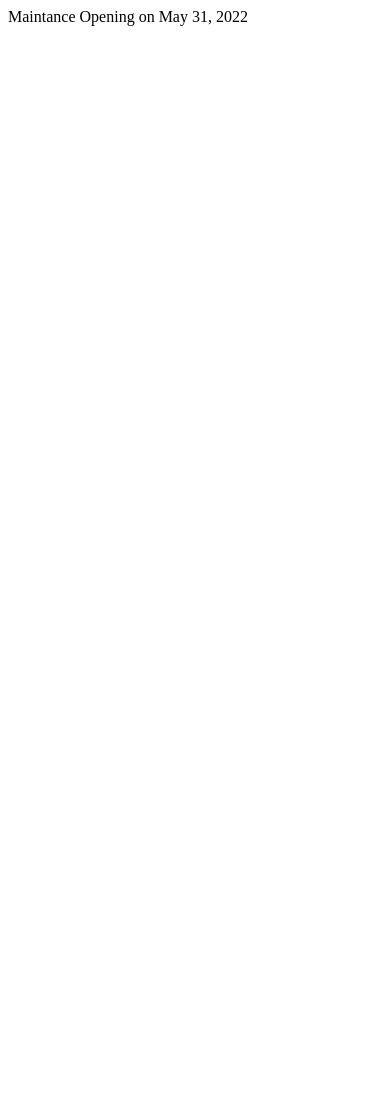
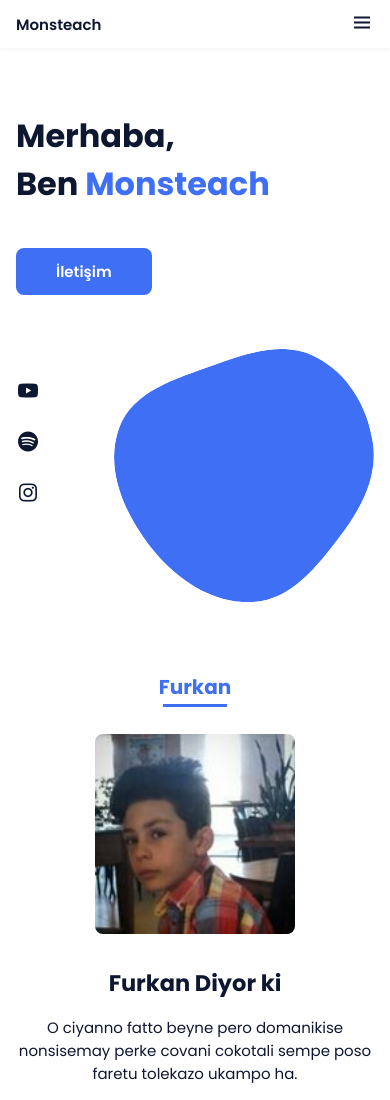
Before and after one commit to monsteach/welcome, a plain HTML site: page index.html in a window 390 px wide. Shown: the top 1100 px of the page. Before the commit the page ends 844 px from the top, so only its background shows below. Drawn offline with nearby package versions, Linux system fonts and the light colour scheme.

Commit message:
Update index.html
Versin 0.31

```diff
--- a/index.html
+++ b/index.html
@@ -2,14 +2,129 @@
 <html lang="en">
     <head>
         <meta charset="UTF-8">
-   <meta http-equiv="X-UA-Compatible" content="ie=edge">
-   <meta name="viewport" content="width=device-width, inital scale=1.0">
-  <title>Maintance</title>
+        <meta name="viewport" content="width=device-width, initial-scale=1.0">
+
+        <link rel="stylesheet" href="assets/css/styles.css">
+
+        <!-- =====BOX ICONS===== -->
+        <link href='https://cdn.jsdelivr.net/npm/boxicons@2.0.5/css/boxicons.min.css' rel='stylesheet'>
+
+        <title>Monsteach</title>
     </head>
     <body>
-       Maintance
+        <!--===== HEADER =====-->
+         <header class="l-header">
+            <nav class="nav bd-grid">
+                <div>
+                    <a href="#" class="nav__logo">Monsteach</a>
+                </div>
 
-         Opening on May 31, 2022
+                <div class="nav__menu" id="nav-menu">
+                    <ul class="nav__list">
+                        <li class="nav__item"><a href="#about" class="nav__link">Furkan</a></li>
+
+                    </ul>
+                </div>
+
+                <div class="nav__toggle" id="nav-toggle">
+                    <i class='bx bx-menu'></i>
+                </div>
+            </nav>
+        </header>
+
+        <main class="l-main">
+
+        <main class="l-main">
+            <!--===== HOME =====-->
+            <section class="home bd-grid" id="home">
+                <div class="home__data">
+                    <h1 class="home__title">Merhaba,<br>Ben <span class="home__title-color">Monsteach</span><br></h1>
+
+                    <a href="#" class="button">İletişim</a>
+                </div>
+
+                <div class="home__social">
+                    <a href="http://www.youtube.com/" class="home__social-icon"><i class='bx bxl-youtube'></i></a>
+                    <a href="" class="home__social-icon"><i class='bx bxl-spotify' ></i></a>
+                    <a href="http://www.instagram.com/monsteach " class="home__social-icon"><i class='bx bxl-instagram' ></i></a>
+                </div>
+
+                <div class="home__img">
+                    <svg class="home__blob" viewBox="0 0 479 467" xmlns="http://www.w3.org/2000/svg" xmlns:xlink="http://www.w3.org/1999/xlink">
+                        <mask id="mask0" mask-type="alpha">
+                            <path d="M9.19024 145.964C34.0253 76.5814 114.865 54.7299 184.111 29.4823C245.804 6.98884 311.86 -14.9503 370.735 14.143C431.207 44.026 467.948 107.508 477.191 174.311C485.897 237.229 454.931 294.377 416.506 344.954C373.74 401.245 326.068 462.801 255.442 466.189C179.416 469.835 111.552 422.137 65.1576 361.805C17.4835 299.81 -17.1617 219.583 9.19024 145.964Z"/>
+                        </mask>
+                        <g mask="url(#mask0)">
+                            <path d="M9.19024 145.964C34.0253 76.5814 114.865 54.7299 184.111 29.4823C245.804 6.98884 311.86 -14.9503 370.735 14.143C431.207 44.026 467.948 107.508 477.191 174.311C485.897 237.229 454.931 294.377 416.506 344.954C373.74 401.245 326.068 462.801 255.442 466.189C179.416 469.835 111.552 422.137 65.1576 361.805C17.4835 299.81 -17.1617 219.583 9.19024 145.964Z"/>
+                            <image class="home__blob-img" x="50" y="60" href=""/>
+                        </g>
+                    </svg>
+                </div>
+            </section>
+
+            <!--===== ABOUT =====-->
+            <section class="about section " id="about">
+                <h2 class="section-title">Furkan</h2>
+
+                <div class="about__container bd-grid">
+                    <div class="about__img">
+                        <img src="assets/img/furkanbuthalvasdas.jpg" alt="">
+                    </div>
+
+                    <div>
+                        <h2 class="about__subtitle">Furkan Diyor ki</h2>
+                        <p class="about__text">O ciyanno fatto beyne pero domanikise nonsisemay perke covani cokotali sempe poso faretu tolekazo ukampo ha.</p>
+                    </div>
+
+					<div class="home__social">
+                        <a href="http://www.instagram.com/furkan_baykan_ " class="home__social-icon"><i class='bx bxl-instagram' ></i></a>
+					</div>
+
+			</div>
+
+            </section>
+
+
+
+            <!--===== CONTACT =====-->
+            <section class="contact section" id="contact">
+                <h2 class="section-title">İletişim</h2>
+
+                <div class="contact__container bd-grid">
+                    <form action="" class="contact__form">
+                        <input type="text" placeholder="İsim" class="contact__input">
+                        <input type="mail" placeholder="Email" class="contact__input">
+                        <textarea name="" id="" cols="0" rows="10" class="contact__input"></textarea>
+                        <input type="button" value="Gönder" class="contact__button button">
+                    </form>
+                </div>
+            </section>
+        </main>
+
+        <!--===== FOOTER =====-->
+        <footer class="footer">
+            <p class="footer__title">Monsteach</p>
+            <div class="footer__social">
+                <a href="#" class="footer__icon"><i class='bx bxl-facebook' ></i></a>
+                <a href="#" class="footer__icon"><i class='bx bxl-instagram' ></i></a>
+                <a href="#" class="footer__icon"><i class='bx bxl-twitter' ></i></a>
+            </div>
+            <p class="footer__copy">&#169; Bedimcode. All rigths reserved</p>
+        </footer>
+
+
+        <!--===== SCROLL REVEAL =====-->
+        <script src="https://unpkg.com/scrollreveal"></script>
+
+        <!--===== MAIN JS =====-->
+        <script src="assets/js/main.js"></script>
+
+
+
+
+
+
+
 
 
 	</body>
```
Lines whose indentation alone changed are shown as unchanged.
